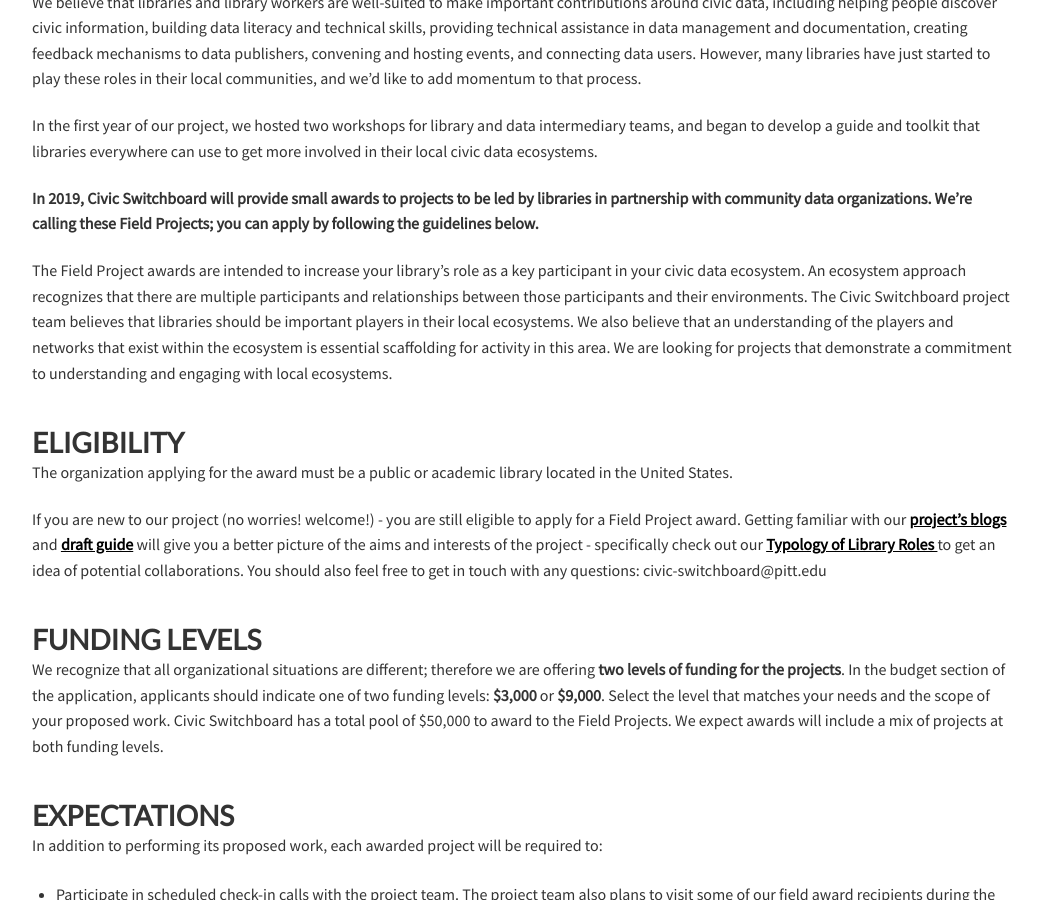
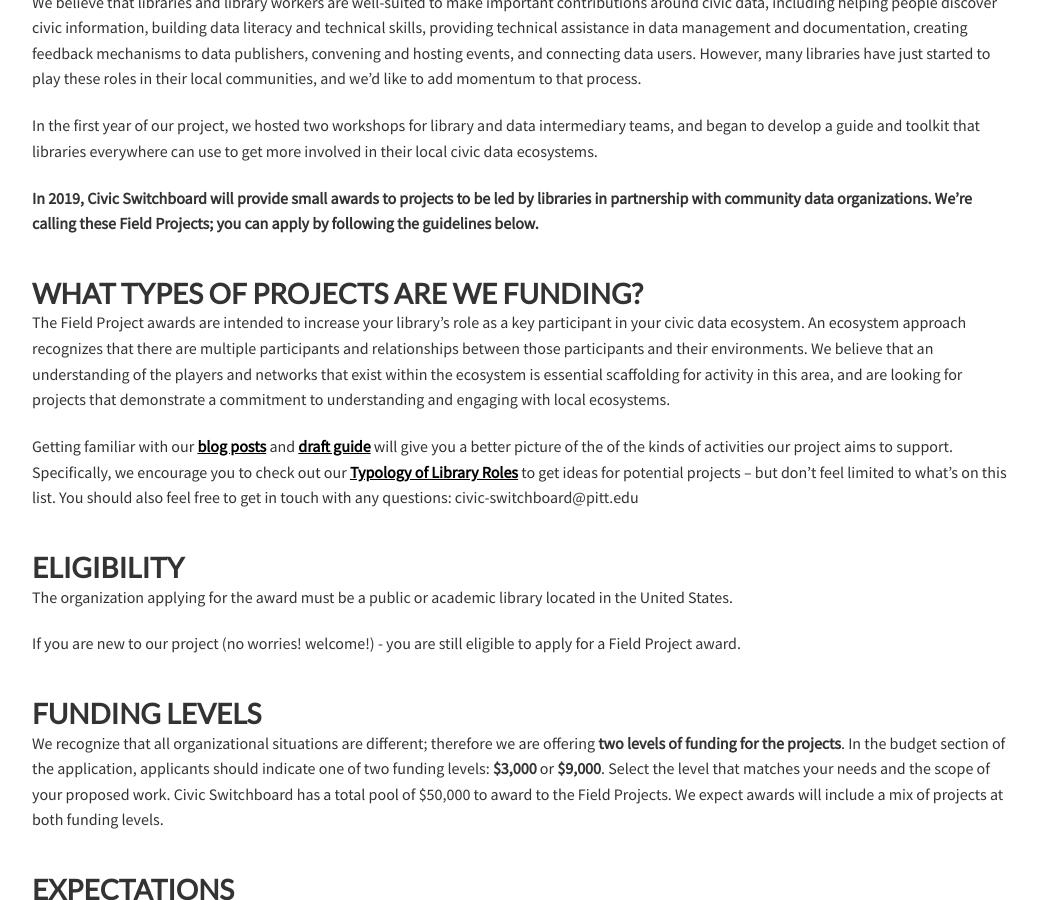
Before and after one commit to civic-switchboard/civic-switchboard.github.io.first, a Jekyll site: the page built from _posts/2018-09-10-post_11.md, in a window 1280 px wide and 900 px high, scrolled down 509 px. Shown: the whole window, without its empty margins (118-1161 px from the left). Built offline with Jekyll 4.4.1, drawn with Linux system fonts in a browser that asks for light colours; nearby versions of some CDN libraries.

Commit message:
more text edits

```diff
--- a/_posts/2018-09-10-post_11.md
+++ b/_posts/2018-09-10-post_11.md
@@ -22,12 +22,15 @@
 
 **In 2019, Civic Switchboard will provide small awards to projects to be led by libraries in partnership with community data organizations.  We're calling these Field Projects; you can apply by following the guidelines below.**
 
-The Field Project awards are intended to increase your library's role as a key participant in your civic data ecosystem. An ecosystem approach recognizes that there are multiple participants and relationships between those participants and their environments. The Civic Switchboard project team believes that libraries should be important players in their local ecosystems.  We also believe that an understanding of the players and networks that exist within the ecosystem is essential scaffolding for activity in this area.  We are looking for projects that demonstrate a commitment to understanding and engaging with local ecosystems.
+### WHAT TYPES OF PROJECTS ARE WE FUNDING?
+The Field Project awards are intended to increase your library's role as a key participant in your civic data ecosystem. An ecosystem approach recognizes that there are multiple participants and relationships between those participants and their environments. We believe that an understanding of the players and networks that exist within the ecosystem is essential scaffolding for activity in this area, and are looking for projects that demonstrate a commitment to understanding and engaging with local ecosystems.
+
+Getting familiar with our [blog posts](https://civic-switchboard.github.io/updates/index.html) and [draft guide](https://civic-switchboard.gitbook.io/guide/) will give you a better picture of the of the kinds of activities our project aims to support. Specifically, we encourage you to check out our [Typology of Library Roles](https://civic-switchboard.gitbook.io/guide/activating/typology-of-library-roles) to get ideas for potential projects -- but don't feel limited to what's on this list. You should also feel free to get in touch with any questions: civic-switchboard@pitt.edu
 
 ### ELIGIBILITY
 The organization applying for the award must be a public or academic library located in the United States.
 
-If you are new to our project (no worries! welcome!) -  you are still eligible to apply for a Field Project award.  Getting familiar with our [project's blogs](https://civic-switchboard.github.io/updates/index.html) and [draft guide](https://civic-switchboard.gitbook.io/guide/) will give you a better picture of the aims and interests of the project - specifically check out our [Typology of Library Roles ](https://civic-switchboard.gitbook.io/guide/activating/typology-of-library-roles)  to get an idea of potential collaborations.  You should also feel free to get in touch with any questions: civic-switchboard@pitt.edu
+If you are new to our project (no worries! welcome!) - you are still eligible to apply for a Field Project award.
 
 ### FUNDING LEVELS
 We recognize that all organizational situations are different; therefore we are offering **two levels of funding for the projects**. In the budget section of the application, applicants should indicate one of two funding levels: **$3,000** or **$9,000**. Select the level that matches your needs and the scope of your proposed work. Civic Switchboard has a total pool of $50,000 to award to the Field Projects. We expect awards will include a mix of projects at both funding levels.
```
